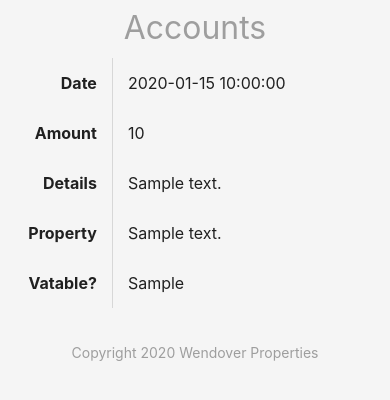
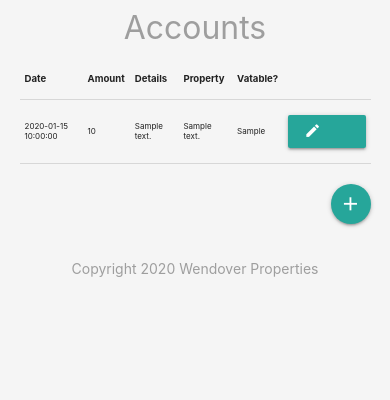
Before and after one commit to Staffing07/wendoverproperties, a PHP site: page /templates/viewaccounts.php in a window 390 px wide. Shown: the part 67-467 px from the top of the page. Run offline with PHP 8.4, Linux system fonts and the light colour scheme; tables that the repository leaves empty or names only in its code hold one stand-in row (values such as "Sample post").

Commit message:
responsive

```diff
--- a/templates/viewaccounts.php
+++ b/templates/viewaccounts.php
@@ -25,6 +25,31 @@ $result = mysqli_query($conn, $sql);
    .table-row-highlight>tbody>tr:hover {
     background-color: #b2dfdb !important;
 }
+
+.accounts-table thead {
+        font-size: 0.6em;
+    }
+
+    .accounts-table td {
+        font-size: 0.5em;
+    }
+
+    @media only screen and (min-width: 600px) {
+        .accounts-table td {
+            font-size: 0.7em;
+        }
+    }
+
+    @media only screen and (min-width: 900px) {
+
+        .accounts-table thead {
+            font-size: initial;
+        }
+
+        .accounts-table td {
+            font-size: initial;
+        }
+    }
 </style>
 
 <h4 class="center grey-text">Accounts</h4>
@@ -33,7 +58,7 @@ $result = mysqli_query($conn, $sql);
     <div class="row">
 
 
-        <table class="highlight table-row-highlight responsive-table">
+        <table class="highlight table-row-highlight accounts-table">
             <thead>
                 <tr>
                     <th>Date</th>
@@ -56,6 +81,7 @@ $result = mysqli_query($conn, $sql);
                         <td><?php echo htmlspecialchars($row['itemdetails']); ?></td>
                         <td><?php echo htmlspecialchars($row['address']); ?></td>
                         <td><?php echo htmlspecialchars($row['itemvatable']); ?></td>
+                        <td><a href="#" class="waves-effect waves-light btn-small right"><i class="material-icons left">edit</i>Edit</a></td>
                     </tr>
 
                 </tbody>
@@ -66,6 +92,9 @@ $result = mysqli_query($conn, $sql);
         </table>
 
     </div>
+    <div class="row">
+        <a href="#" class="btn-floating right"><i class="material-icons">add</i></a>
+    </div>
 </div>
 
 <?php include('footer.php'); ?>
--- a/templates/viewtenancy.php
+++ b/templates/viewtenancy.php
@@ -87,6 +87,7 @@ $result = mysqli_query($conn, $sql);
                         <td><?php echo htmlspecialchars($row['tenancyamount']); ?></td>
                         <td><?php echo htmlspecialchars($row['tenancypaymentfreq']); ?></td>
                         <td><?php echo htmlspecialchars($row['arrears']); ?></td>
+                        <td><a href="#" class="waves-effect waves-light btn-small right"><i class="material-icons left">edit</i>Edit</a></td>
                     </tr>
 
                 </tbody>
@@ -97,6 +98,9 @@ $result = mysqli_query($conn, $sql);
         </table>
 
     </div>
+    <div class="row">
+        <a href="#" class="btn-floating right"><i class="material-icons">add</i></a>
+    </div>
 </div>
 
 <?php include('footer.php'); ?>
--- a/templates/viewtenants.php
+++ b/templates/viewtenants.php
@@ -73,7 +73,7 @@ $result = mysqli_query($conn, $sql);
 
     </div>
     <div class="row">
-        <a href="#" class="btn-floating pulse right"><i class="material-icons">add</i></a>
+        <a href="#" class="btn-floating right"><i class="material-icons">add</i></a>
     </div>
 </div>
 
```
